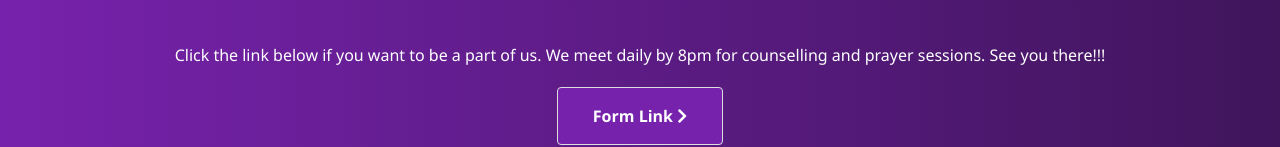
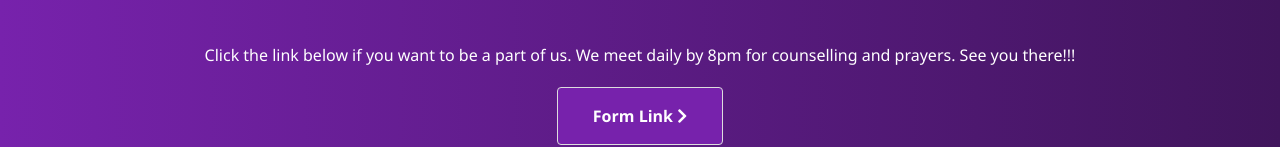
Before and after one commit to Evavic44/Transformed-Minds, a plain HTML site: page index.html in a window 1280 px wide. Shown: the part 252-399 px from the top of the page. Drawn offline with Linux system fonts and the light colour scheme.

```diff
--- a/index.html
+++ b/index.html
@@ -21,7 +21,7 @@
         <div class="content">
             <h3>TRANSFORMED MINDS <i class="fas fa-lightbulb"></i></h3>
             <h1>WE ARE STILL BUILDING <span class="fas fa-cogs"></span></h1>
-            <p>Click the link below if you want to be a part of us. We meet daily by 8pm for counselling and prayer sessions. See you there!!!</p>
+            <p>Click the link below if you want to be a part of us. We meet daily by 8pm for counselling and prayers. See you there!!!</p>
             <a href="form.html" class="btn">Form Link <span class="fas fa-chevron-right"></span></a>
         </div>
     </header>
```
